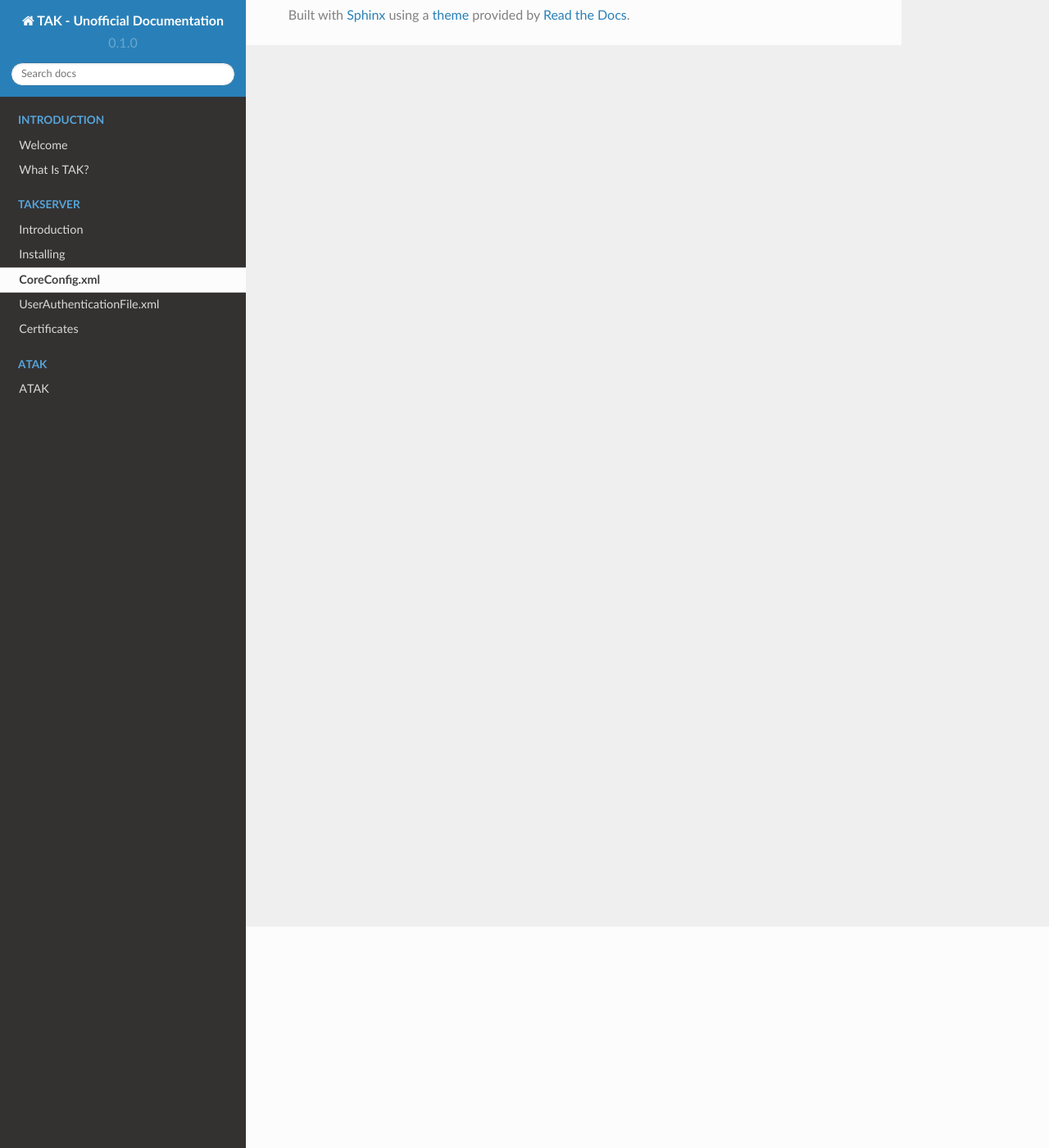
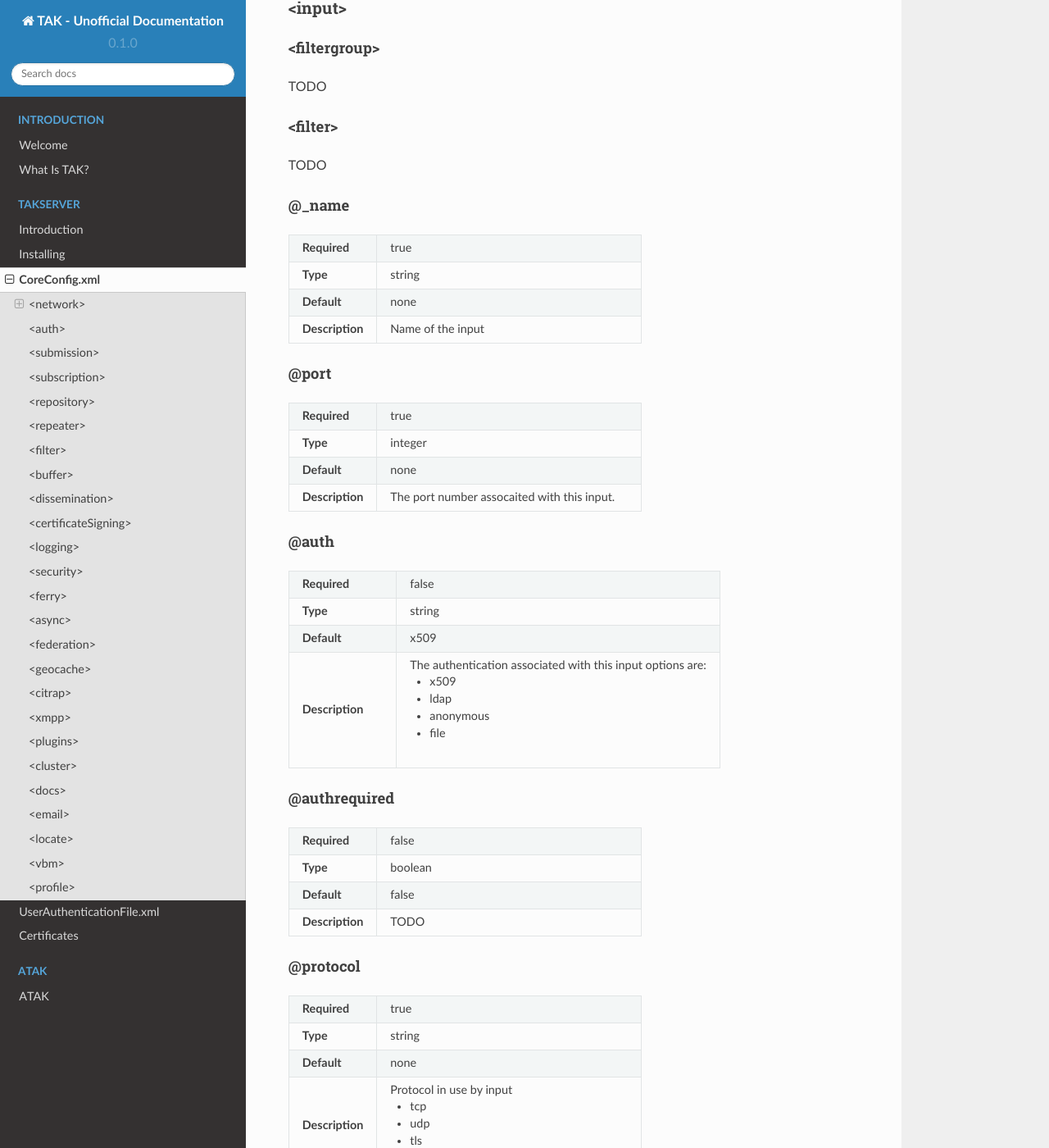
Before and after one commit to jimmypw/doc-tak, a Sphinx documentation site: the page built from docs/source/takserver/coreconfig.rst, in a window 1280 px wide and 1400 px high, scrolled down 270 px. Shown: the whole window at 82% size. Built offline with Sphinx 7.4.7 and the Read the Docs theme 2.0.0, drawn with Linux system fonts in a browser that asks for light colours; some of the changed text lies outside the part shown.

Commit message:
doc: enhanced coreconfig

```diff
--- a/docs/source/takserver/coreconfig.rst
+++ b/docs/source/takserver/coreconfig.rst
@@ -1,2 +1,446 @@
 CoreConfig.xml
 ==============
+
+<network>
+---------
+
+<filter>
+^^^^^^^^
+
+<input>
+^^^^^^^
+
+<filtergroup>
+"""""""""""""
+
+TODO
+
+
+<filter>
+""""""""
+
+TODO
+
+@_name
+""""""
+
+.. list-table::
+   :widths: 25 75
+   :header-rows: 0
+
+   * - **Required**
+     - true
+   * - **Type**
+     - string
+   * - **Default**
+     - none
+   * - **Description**
+     - Name of the input
+
+
+@port
+"""""
+
+.. list-table::
+   :widths: 25 75
+   :header-rows: 0
+
+   * - **Required**
+     - true
+   * - **Type**
+     - integer
+   * - **Default**
+     - none
+   * - **Description**
+     - The port number assocaited with this input.
+
+@auth
+"""""
+
+.. list-table::
+   :widths: 25 75
+   :header-rows: 0
+
+   * - **Required**
+     - false
+   * - **Type**
+     - string
+   * - **Default**
+     - x509
+   * - **Description**
+     - The authentication associated with this input options are:
+
+       * x509
+       * ldap
+       * anonymous
+       * file
+
+@authrequired
+"""""""""""""
+
+.. list-table::
+   :widths: 25 75
+   :header-rows: 0
+
+   * - **Required**
+     - false
+   * - **Type**
+     - boolean
+   * - **Default**
+     - false
+   * - **Description**
+     - TODO
+
+
+@protocol
+"""""""""
+
+.. list-table::
+   :widths: 25 75
+   :header-rows: 0
+
+   * - **Required**
+     - true
+   * - **Type**
+     - string
+   * - **Default**
+     - none
+   * - **Description**
+     - Protocol in use by input
+
+       * tcp
+       * udp
+       * tls
+
+@group
+""""""
+
+.. list-table::
+   :widths: 25 75
+   :header-rows: 0
+
+   * - **Required**
+     - false
+   * - **Type**
+     - string
+   * - **Default**
+     - none
+   * - **Description**
+     - Group name associated with the input
+
+
+@iface
+""""""
+
+.. list-table::
+   :widths: 25 75
+   :header-rows: 0
+
+   * - **Required**
+     - false
+   * - **Type**
+     - string
+   * - **Default**
+     - none
+   * - **Description**
+     - Host insterface name to listen on
+
+@archive
+""""""""
+
+.. list-table::
+   :widths: 25 75
+   :header-rows: 0
+
+   * - **Required**
+     - false
+   * - **Type**
+     - boolean
+   * - **Default**
+     - true
+   * - **Description**
+     - TODO
+
+
+@anongroup
+""""""""""
+
+.. list-table::
+   :widths: 25 75
+   :header-rows: 0
+
+   * - **Required**
+     - false
+   * - **Type**
+     - boolean
+   * - **Default**
+     - none
+   * - **Description**
+     - TODO
+
+@archiveOnly
+""""""""""""
+
+.. list-table::
+   :widths: 25 75
+   :header-rows: 0
+
+   * - **Required**
+     - false
+   * - **Type**
+     - boolean
+   * - **Default**
+     - false
+   * - **Description**
+     - TODO
+
+@coreVersion
+""""""""""""
+
+.. list-table::
+   :widths: 25 75
+   :header-rows: 0
+
+   * - **Required**
+     - false
+   * - **Type**
+     - integer
+   * - **Default**
+     - 2
+   * - **Description**
+     - TODO
+
+
+@syncCacheRetentionSeconds
+""""""""""""""""""""""""""
+
+.. list-table::
+   :widths: 25 75
+   :header-rows: 0
+
+   * - **Required**
+     - false
+   * - **Type**
+     - integer
+   * - **Default**
+     - 3600
+   * - **Description**
+     - TODO
+
+@maxMessageReadSizeBytes
+""""""""""""""""""""""""
+
+.. list-table::
+   :widths: 25 75
+   :header-rows: 0
+
+   * - **Required**
+     - false
+   * - **Type**
+     - integer
+   * - **Default**
+     - 2048
+   * - **Description**
+     - TODO
+
+
+@coreVersion2TlsVersions
+""""""""""""""""""""""""
+
+.. list-table::
+   :widths: 25 75
+   :header-rows: 0
+
+   * - **Required**
+     - false
+   * - **Type**
+     - string
+   * - **Default**
+     - TLSv1.2,TLSv1.3
+   * - **Description**
+     - TODO
+
+@federated
+""""""""""
+
+.. list-table::
+   :widths: 25 75
+   :header-rows: 0
+
+   * - **Required**
+     - false
+   * - **Type**
+     - boolean
+   * - **Default**
+     - true
+   * - **Description**
+     - TODO
+
+
+@binaryPayloadWebsocketOnly
+"""""""""""""""""""""""""""
+
+.. list-table::
+   :widths: 25 75
+   :header-rows: 0
+
+   * - **Required**
+     - false
+   * - **Type**
+     - boolean
+   * - **Default**
+     - false
+   * - **Description**
+     - TODO
+
+@quicConnectionTimeoutSeconds
+"""""""""""""""""""""""""""""
+
+.. list-table::
+   :widths: 25 75
+   :header-rows: 0
+
+   * - **Required**
+     - false
+   * - **Type**
+     - long
+   * - **Default**
+     - 90
+   * - **Description**
+     - TODO
+
+<connector>
+^^^^^^^^^^^
+
+@port
+"""""
+
+What port does the connector listen on
+
+@useFederationTruststore
+""""""""""""""""""""""""
+
+use fenderateion trust store
+
+@_name
+""""""
+
+@clientAuth
+"""""""""""
+
+clientAuth
+
+@keystoreFile
+""""""""""""""
+
+keystoreFile
+
+@keystorePass
+"""""""""""""
+
+keystorePass
+
+@truststoreFile
+"""""""""""""""
+
+truststoreFile#
+
+@truststorePass
+"""""""""""""""
+
+truststorePass
+
+
+<auth>
+------
+
+<submission>
+------------
+
+
+<subscription>
+--------------
+
+
+<repository>
+------------
+
+
+<repeater>
+----------
+
+
+<filter>
+--------
+
+
+<buffer>
+--------
+
+
+<dissemination>
+---------------
+
+
+<certificateSigning>
+--------------------
+
+
+<logging>
+---------
+
+
+<security>
+----------
+
+
+<ferry>
+-------
+
+
+<async>
+-------
+
+
+<federation>
+------------
+
+
+<geocache>
+----------
+
+
+<citrap>
+--------
+
+
+<xmpp>
+------
+
+
+<plugins>
+---------
+
+
+<cluster>
+---------
+
+
+<docs>
+------
+
+
+<email>
+-------
+
+
+<locate>
+--------
+
+
+<vbm>
+-----
+
+
+<profile>
+---------
```
